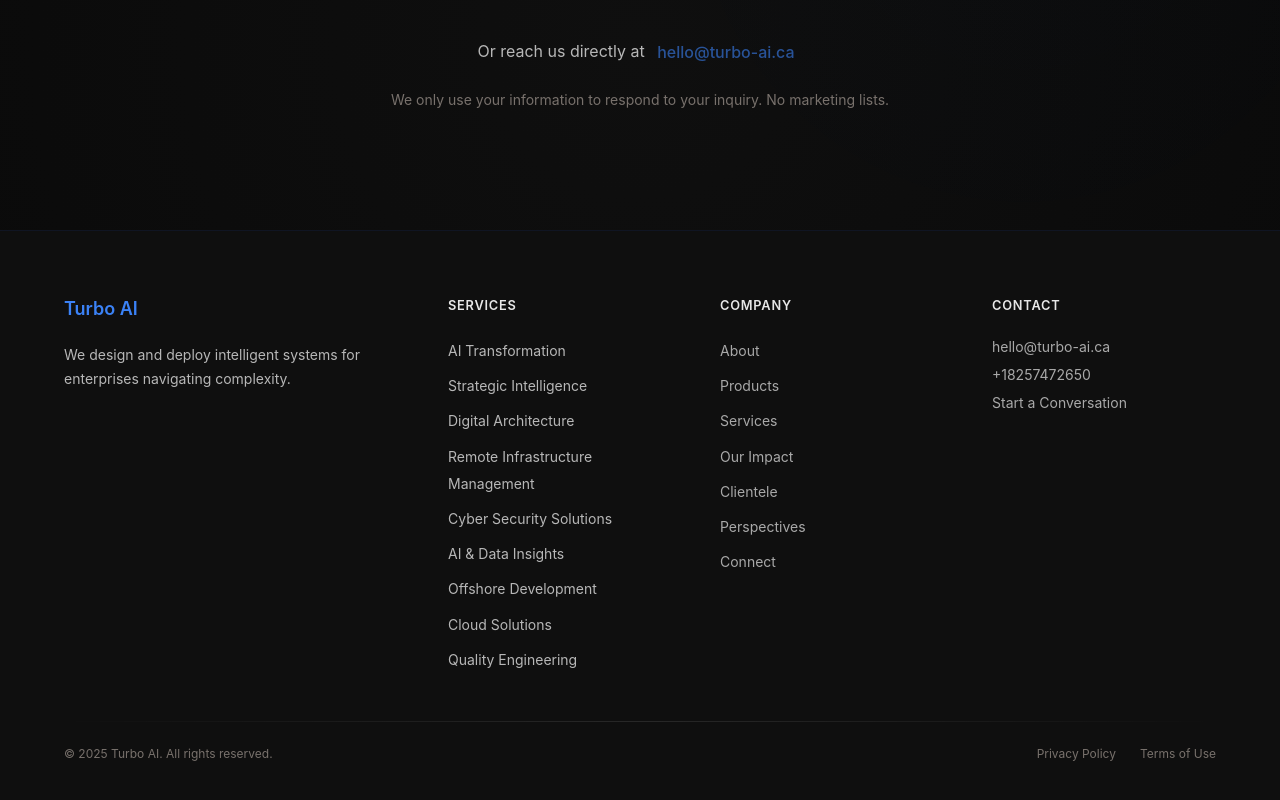
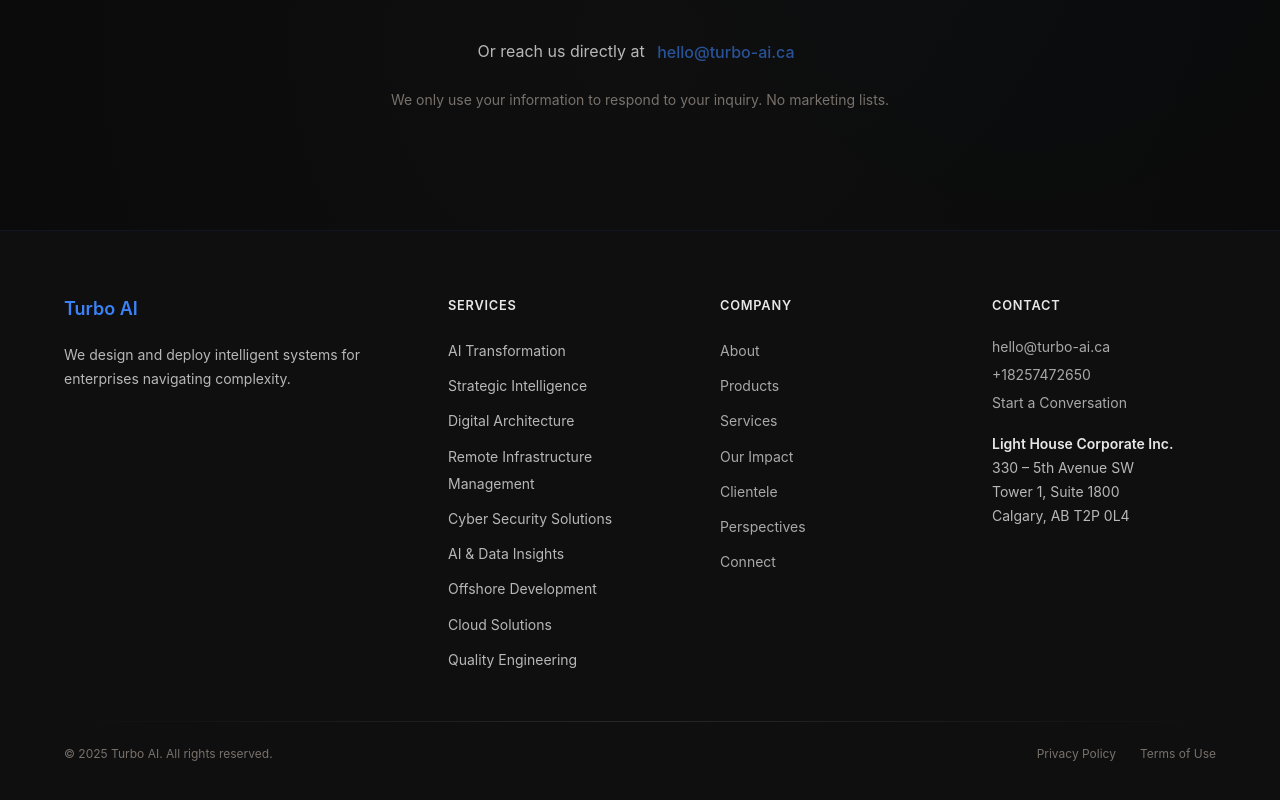
Before and after one commit to akshayrajeevnambiar/turbo-ai, a React (Vite) app: page / in a window 1280 px wide. Shown: the part 7554-8354 px from the top of the page. Built offline with nearby package versions, Linux system fonts and the light colour scheme.

Commit message:
Add company address to footer
- Added Light House Corporate Inc. address
- Located in Calgary, AB T2P 0L4
- Formatted with proper spacing and visual hierarchy

```diff
--- a/dev-dist/sw.js
+++ b/dev-dist/sw.js
@@ -85,7 +85,7 @@
     "revision": "3ca0b8505b4bec776b69afdba2768812"
   }, {
     "url": "index.html",
-    "revision": "0.hpr0ilqma0g"
+    "revision": "0.ot612msphdg"
   }], {});
   workbox.cleanupOutdatedCaches();
   workbox.registerRoute(new workbox.NavigationRoute(workbox.createHandlerBoundToURL("index.html"), {
--- a/src/components/Footer.tsx
+++ b/src/components/Footer.tsx
@@ -69,6 +69,7 @@
           {/* Column D: Contact */}
           <div className="footer-column">
             <h2 className="kicker">Contact</h2>
+            <div className="space-y-4">
               <div className="space-y-2">
                 <a
                   href={`mailto:${copy.connect.email}`}
@@ -91,6 +92,13 @@
                 >
                   Start a Conversation
                 </SectionLink>
+              </div>
+              <div className="text-sm text-white/70 leading-relaxed">
+                <div className="font-semibold text-white/90">Light House Corporate Inc.</div>
+                <div>330 – 5th Avenue SW</div>
+                <div>Tower 1, Suite 1800</div>
+                <div>Calgary, AB T2P 0L4</div>
+              </div>
             </div>
           </div>
         </div>
```
Also changed, not shown: 1 other file (tests, documents, lock files or other folders). Lines whose indentation alone changed are shown as unchanged.
